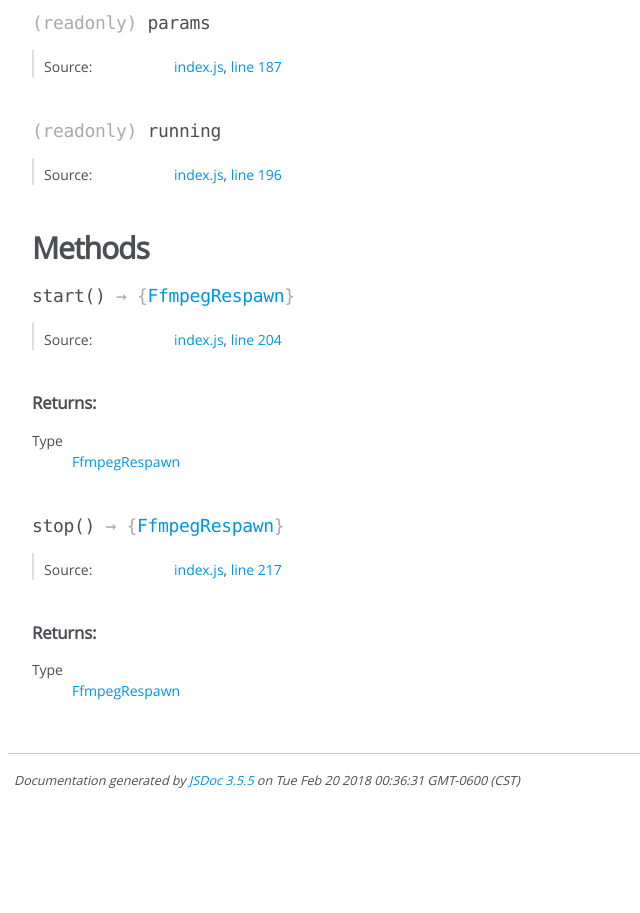
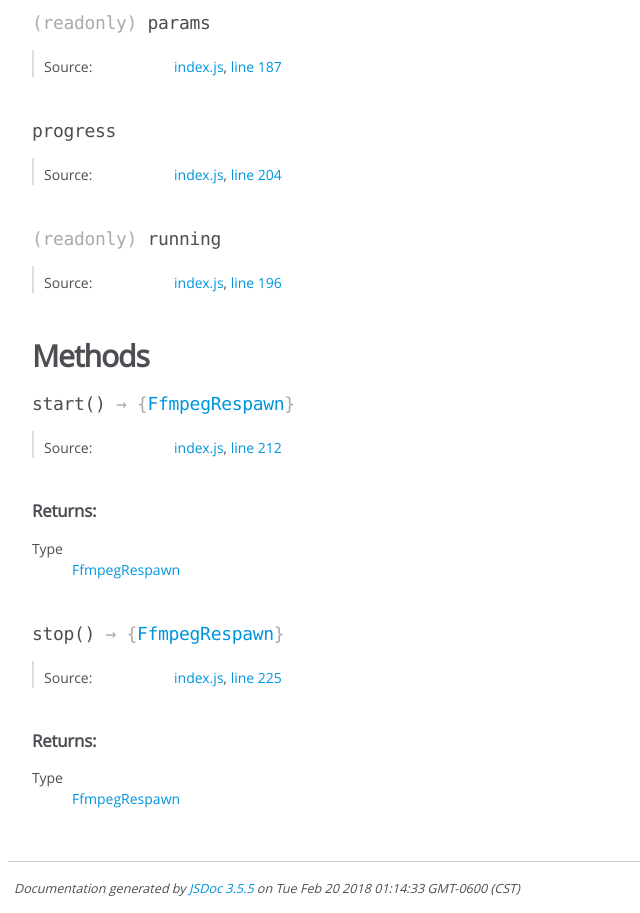
Before and after one commit to kevinGodell/ffmpeg-respawn, a website: page docs/FfmpegRespawn.html in a window 1280 px wide. Shown: the part 1101-2014 px from the top of the page, without its empty margins (0-640 px from the left). Before the commit the page ends 1906 px from the top, so only its background shows below. Drawn offline with Linux system fonts and the light colour scheme.

Commit message:
update docs

```diff
--- a/docs/FfmpegRespawn.html
+++ b/docs/FfmpegRespawn.html
@@ -585,6 +585,64 @@
 
 
 
+<h4 class="name" id="progress"><span class="type-signature"></span>progress<span class="type-signature"></span></h4>
+
+
+
+
+
+
+
+
+
+
+<dl class="details">
+
+
+
+
+
+
+
+
+
+
+
+
+
+
+
+
+
+
+
+
+
+
+
+
+
+
+    <dt class="tag-source">Source:</dt>
+    <dd class="tag-source"><ul class="dummy"><li>
+        <a href="index.js.html">index.js</a>, <a href="index.js.html#line204">line 204</a>
+    </li></ul></dd>
+
+
+
+
+
+
+
+</dl>
+
+
+
+
+
+
+
+
 <h4 class="name" id="running"><span class="type-signature">(readonly) </span>running<span class="type-signature"></span></h4>
 
 
@@ -701,7 +759,7 @@
 
     <dt class="tag-source">Source:</dt>
     <dd class="tag-source"><ul class="dummy"><li>
-        <a href="index.js.html">index.js</a>, <a href="index.js.html#line204">line 204</a>
+        <a href="index.js.html">index.js</a>, <a href="index.js.html#line212">line 212</a>
     </li></ul></dd>
 
 
@@ -801,7 +859,7 @@
 
     <dt class="tag-source">Source:</dt>
     <dd class="tag-source"><ul class="dummy"><li>
-        <a href="index.js.html">index.js</a>, <a href="index.js.html#line217">line 217</a>
+        <a href="index.js.html">index.js</a>, <a href="index.js.html#line225">line 225</a>
     </li></ul></dd>
 
 
@@ -869,7 +927,7 @@
 <br class="clear">
 
 <footer>
-    Documentation generated by <a href="https://github.com/jsdoc3/jsdoc">JSDoc 3.5.5</a> on Tue Feb 20 2018 00:36:31 GMT-0600 (CST)
+    Documentation generated by <a href="https://github.com/jsdoc3/jsdoc">JSDoc 3.5.5</a> on Tue Feb 20 2018 01:14:33 GMT-0600 (CST)
 </footer>
 
 <script> prettyPrint(); </script>
```
Also changed, not shown: docs/index.html (+1 -1 lines), docs/index.js.html (+10 -1 lines).
